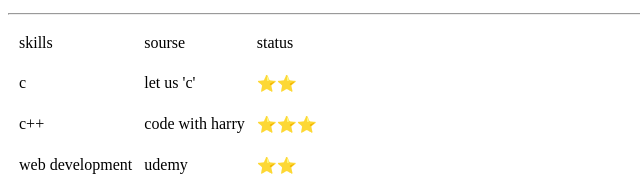
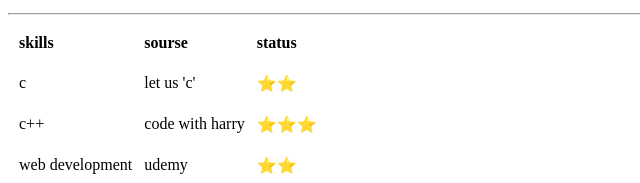
Before and after one commit to sambhavjain1234/cv, a plain HTML site: page index.html in a window 1280 px wide. Shown: the part 452-635 px from the top of the page, 0-640 px from the left. Drawn offline with Linux system fonts and the light colour scheme.

Commit message:
Update index.html

```diff
--- a/index.html
+++ b/index.html
@@ -49,9 +49,9 @@
 
     <thead>
       <tr>
-        <td>skills </td>
-        <td>sourse </td>
-        <td>status </td>
+        <td> <b> skills </b></td>
+        <td><b>sourse</b> </td>
+        <td><b>status</b> </td>
 
       </tr>
     </thead>
```
